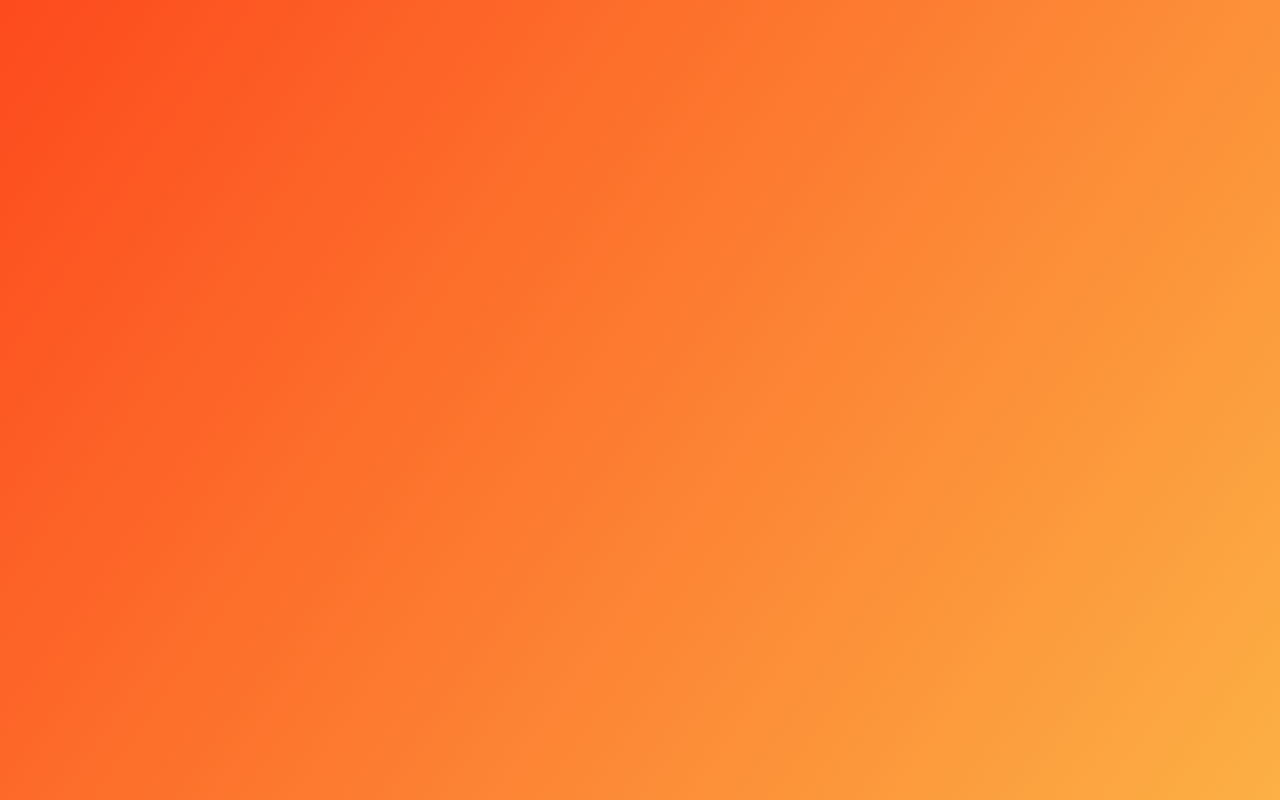
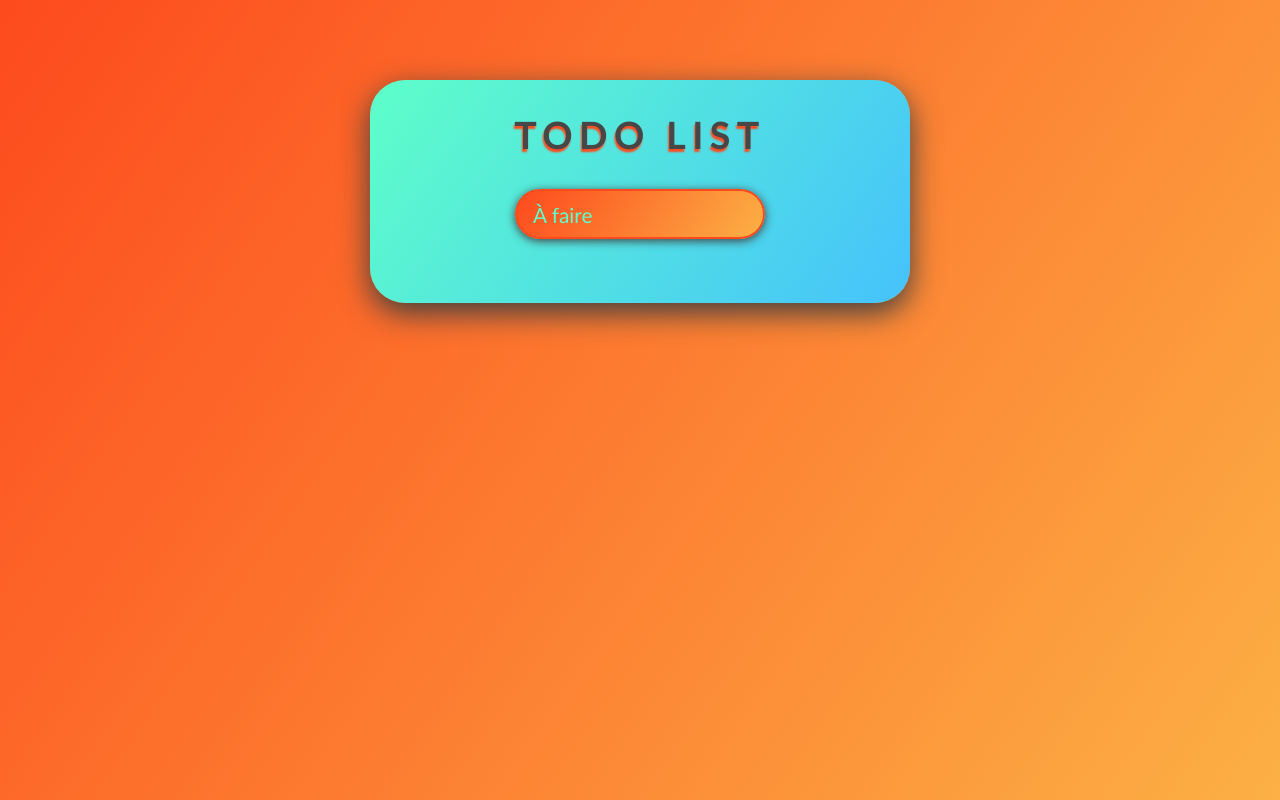
Before and after one commit to KevinRichardDev/Todo-List, a plain HTML site: page index.html in a window 1280 px wide. Drawn offline with Linux system fonts and the light colour scheme.

Commit message:
Partie HTML terminée

```diff
--- a/index.html
+++ b/index.html
@@ -13,7 +13,13 @@
 
 <body>
 
-
+  <div class="container">
+    <h1>Todo List</h1>
+    <form action="">
+      <input type="text" id="item" placeholder="À faire" autocomplete="off" minlength="2">
+    </form>
+    <ul id="list"></ul>
+  </div>
 
 
   <script src="./script.js"></script>
```
